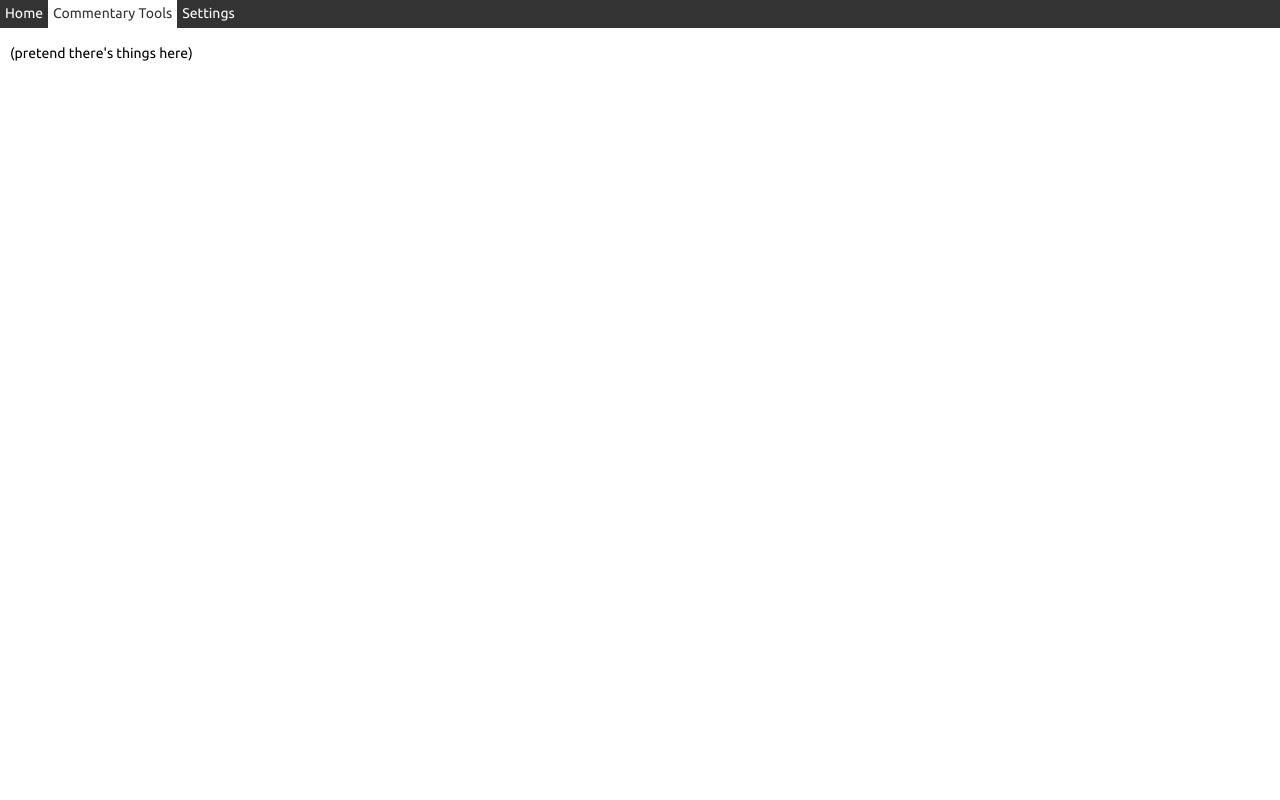
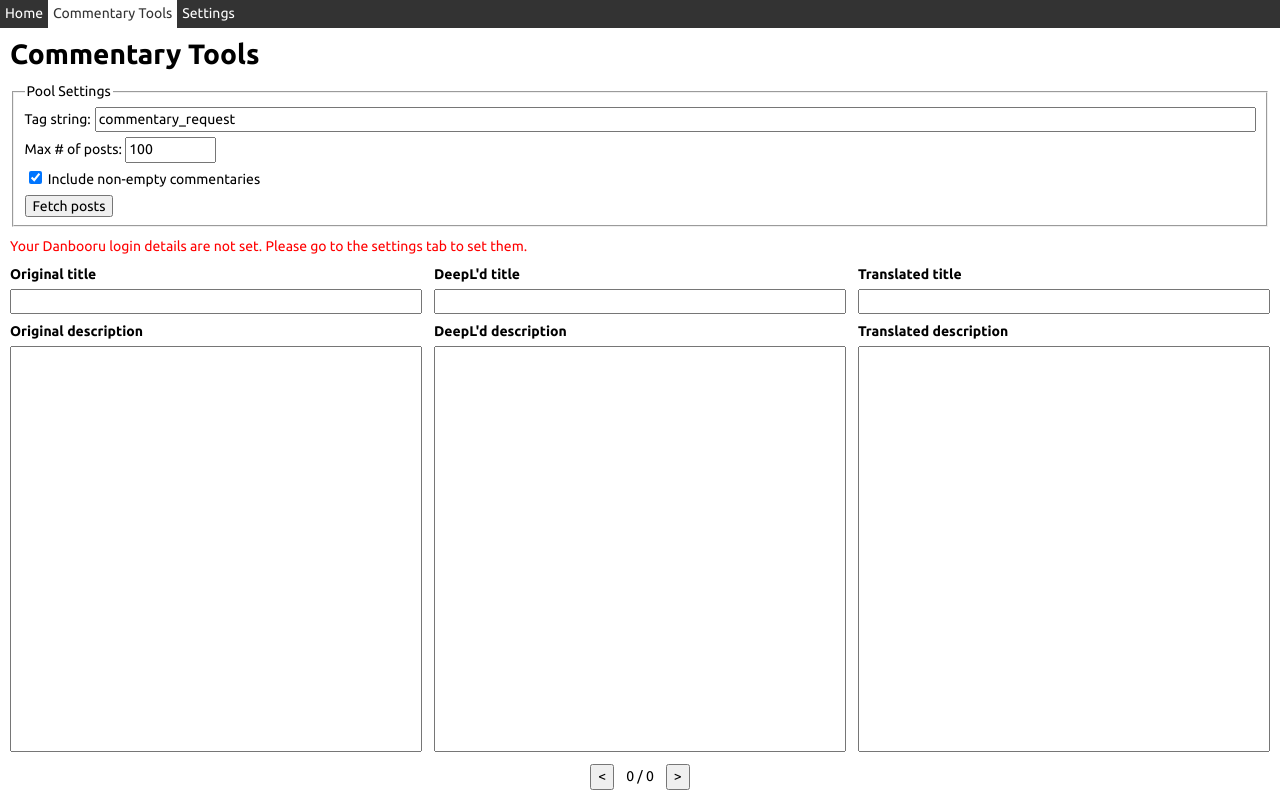
Before and after one commit to LeftistTachyon/danbooru-tools, a website: page src/commentary.html in a window 1280 px wide. Drawn offline with Linux system fonts and the light colour scheme.

Commit message:
Added initial Danbooru searching + created UI for commentary tab
also added icons and random stuff like that

```diff
--- a/src/commentary.html
+++ b/src/commentary.html
@@ -3,6 +3,46 @@
   <head>
     <link rel="stylesheet" href="common.css" />
     <title>Danbooru Tools - Commentary Tools</title>
+
+    <script src="scripts/danbooru-req.js"></script>
+    <style>
+      #errorMsg {
+        color: red;
+      }
+
+      #outer-box {
+        flex: 1;
+        display: flex;
+        align-items: stretch;
+        gap: 12px;
+      }
+      .inner-box {
+        flex: 1;
+        display: flex;
+        flex-direction: column;
+        align-items: stretch;
+      }
+
+      textarea {
+        resize: none;
+      }
+      h4 {
+        margin-bottom: 4px;
+        margin-top: 8px;
+      }
+      body {
+        display: flex;
+        flex-direction: column;
+      }
+
+      .center {
+        display: flex;
+        justify-content: center;
+        align-items: center;
+        gap: 12px;
+        margin-top: 12px;
+      }
+    </style>
   </head>
   <body>
     <header>
@@ -10,6 +50,75 @@
       <a href="commentary.html" id="current-page">Commentary Tools</a>
       <a href="settings.html">Settings</a>
     </header>
-    <p>(pretend there's things here)</p>
+
+    <h1 style="margin-top: 0">Commentary Tools</h1>
+
+    <form action="#" id="get-posts-form">
+      <fieldset>
+        <legend>Pool Settings</legend>
+        <div
+          class="input-group"
+          style="display: flex; align-items: center; gap: 4px"
+        >
+          <label for="tag-string">Tag string:</label>
+          <input
+            type="text"
+            id="tag-string"
+            value="commentary_request"
+            style="flex: 1"
+            required
+          />
+        </div>
+
+        <div class="input-group">
+          <label for="post-limit">Max # of posts:</label>
+          <input
+            type="number"
+            id="post-limit"
+            value="100"
+            min="1"
+            max="200"
+            required
+          />
+        </div>
+
+        <div class="input-group">
+          <input type="checkbox" id="include-partial" checked />
+          <label for="include-partial">Include non-empty commentaries</label>
+        </div>
+
+        <input type="submit" value="Fetch posts" />
+      </fieldset>
+    </form>
+    <span id="errorMsg" style="display: none"></span>
+
+    <div id="outer-box">
+      <div class="inner-box">
+        <h4>Original title</h4>
+        <input type="text" id="original-title" />
+        <h4>Original description</h4>
+        <textarea id="original-description" style="flex: 1"></textarea>
+      </div>
+
+      <div class="inner-box">
+        <h4>DeepL'd title</h4>
+        <input type="text" id="deepl-title" />
+        <h4>DeepL'd description</h4>
+        <textarea id="deepl-description" style="flex: 1"></textarea>
+      </div>
+
+      <div class="inner-box">
+        <h4>Translated title</h4>
+        <input type="text" id="translated-title" />
+        <h4>Translated description</h4>
+        <textarea id="translated-description" style="flex: 1"></textarea>
+      </div>
+    </div>
+
+    <div class="center">
+      <button id="prev-post">&lt;</button>
+      <span id="post-counter">0 / 0</span>
+      <button id="next-post">&gt;</button>
+    </div>
   </body>
 </html>
--- a/src/common.css
+++ b/src/common.css
@@ -9,6 +9,8 @@
   */
 body {
   margin: calc(2em + 16px) 10px 10px;
+  height: calc(100vh - (2em + 16px) - 10px);
+  box-sizing: border-box;
 }
 
 body,
--- /dev/null
+++ b/src/scripts/danbooru-req.js
@@ -0,0 +1,77 @@
+// initialize reused variables
+const domain =
+  "https://" + (localStorage.getItem("general.domain") || "danbooru.donmai.us");
+
+async function attemptLoad() {
+  // check for login details
+  const username = localStorage.getItem("api.danbooru.username");
+  const apiKey = localStorage.getItem("api.danbooru.key");
+  if (!username || !apiKey) {
+    return "noLogin";
+  }
+
+  // test api
+  const profileResponse = await fetch(
+    `${domain}/profile.json?login=${username}&api_key=${apiKey}`
+  );
+  if (!profileResponse.ok || profileResponse.status === 401) {
+    return "badLogin";
+  }
+
+  const result = await profileResponse.json();
+  console.log("Logged in as:", result);
+  return "success";
+}
+
+document.addEventListener("DOMContentLoaded", async () => {
+  // load credentials and test
+  const result = await attemptLoad();
+  const errorMsg = document.getElementById("errorMsg");
+
+  // display any errors
+  switch (result) {
+    case "noLogin":
+      errorMsg.style.display = "block";
+      errorMsg.textContent =
+        "Your Danbooru login details are not set. Please go to the settings tab to set them.";
+      break;
+    case "badLogin":
+      errorMsg.style.display = "block";
+      errorMsg.textContent =
+        "Your Danbooru login details are incorrect. Please go to the settings tab to fix them.";
+      break;
+    default:
+      errorMsg.style.display = "block";
+      errorMsg.textContent = "lol. lmao, even";
+      break; // do nothing
+  }
+
+  // attach form listeners
+  console.log("Attaching form listeners...");
+  document
+    .getElementById("get-posts-form")
+    .addEventListener("submit", async (e) => {
+      e.preventDefault();
+      console.log("Fetching posts...");
+
+      // get form values
+      const tagString =
+        document.getElementById("tag-string").value + " -commentary:translated";
+      const postLimit = document.getElementById("post-limit").value;
+      const includePartial = document.getElementById("include-partial").checked;
+
+      // fetch posts
+      const postsResponse = await fetch(
+        `${domain}/posts.json?tags=${encodeURIComponent(tagString)}&limit=${postLimit}&only=id,artist_commentary`
+      );
+      if (!postsResponse.ok) {
+        errorMsg.style.display = "block";
+        errorMsg.textContent =
+          "Failed to fetch posts. Please check your tag string and try again.";
+        return;
+      }
+
+      const posts = await postsResponse.json();
+      console.log(posts[0]);
+    });
+});
--- a/tsconfig.json
+++ b/tsconfig.json
@@ -39,6 +39,6 @@
     "isolatedModules": true,
     "noUncheckedSideEffectImports": true,
     "moduleDetection": "force",
-    "skipLibCheck": true,
+    "skipLibCheck": true
   }
 }
```
Also changed, not shown: package.json (+9 -0 lines), src/settings.html (+24 -6 lines), src/assets/favicon.ico (added), src/assets/favicon.png (added), 1 other file.
